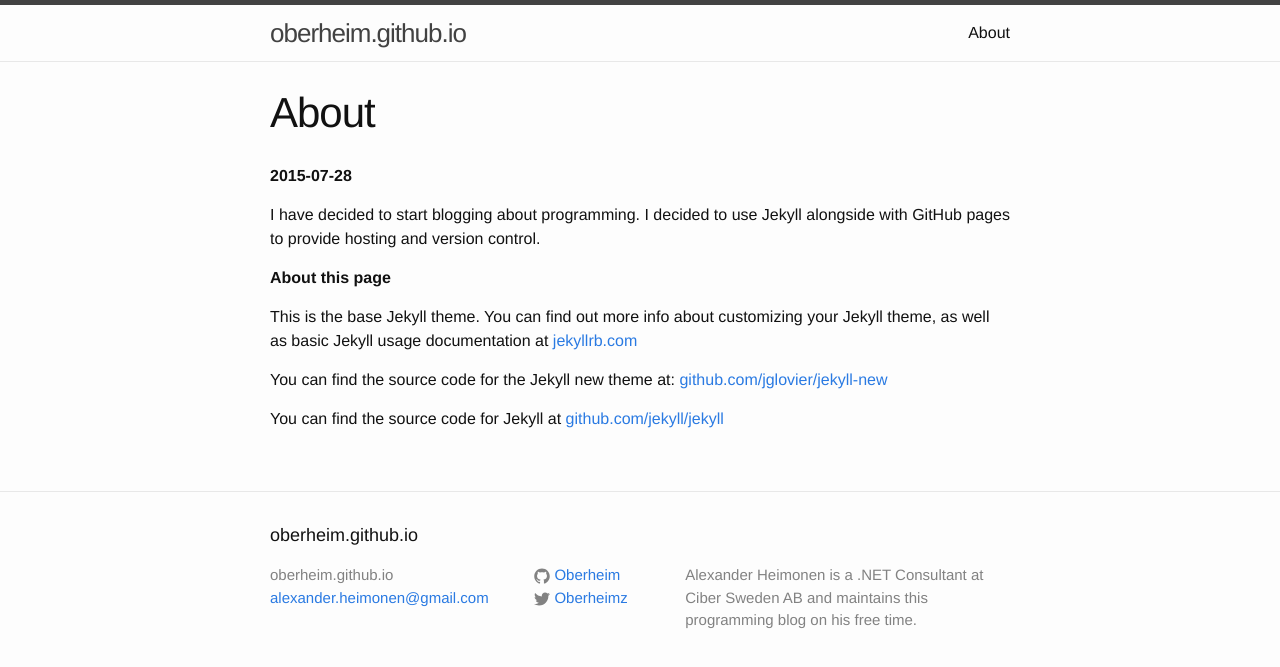
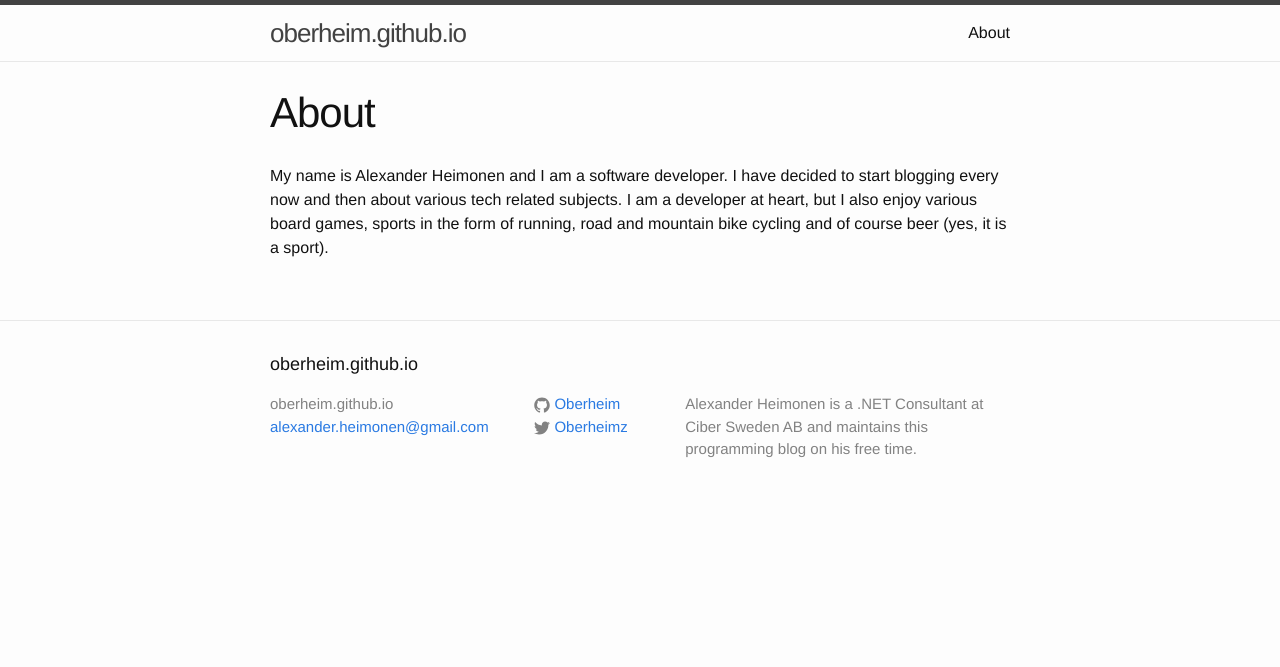
Before and after one commit to Oberheim/Oberheim.github.io, a Jekyll site: the page built from about.md, in a window 1280 px wide. Shown: the top 667 px of the page. Built offline with Jekyll 4.4.1, drawn with Linux system fonts in a browser that asks for light colours.

Commit message:
Added Discus commenting functionality and edited About page

```diff
--- a/_posts/2015-07-29-why-everyone-should-have-a-github-account.markdown
+++ b/_posts/2015-07-29-why-everyone-should-have-a-github-account.markdown
@@ -3,6 +3,7 @@
 title:  "Why everything you do should be on GitHub"
 date:   2015-07-29 16:27:46
 categories: GitHub
+comments: true
 ---
 I started studying computer science in 2010 and noticed that some of the students were actively using GitHub for their version control needs. I finally created my own account in September 2011 and thought that I was horribly late to the party, I had used various SVN based solutions for my school projects by then and finally decided that I should switch. However, I already had my workflows for SVN and TFS and never completed the transition, then I started to work full time within the .NET eco system and the company used a locally hosted TFS for version control. So I stayed put with my Visual Studio Online account and never thought more about it.
 
--- a/about.md
+++ b/about.md
@@ -4,13 +4,4 @@
 permalink: /about/
 ---
 
-<b>2015-07-28</b>
-<p>I have decided to start blogging about programming. I decided to use Jekyll alongside with GitHub pages to provide hosting and version control.</p>
-
-<p><b>About this page</b></p>
-
-This is the base Jekyll theme. You can find out more info about customizing your Jekyll theme, as well as basic Jekyll usage documentation at [jekyllrb.com](http://jekyllrb.com/)
-
-You can find the source code for the Jekyll new theme at: [github.com/jglovier/jekyll-new](https://github.com/jglovier/jekyll-new)
-
-You can find the source code for Jekyll at [github.com/jekyll/jekyll](https://github.com/jekyll/jekyll)
+My name is Alexander Heimonen and I am a software developer. I have decided to start blogging every now and then about various tech related subjects. I am a developer at heart, but I also enjoy various board games, sports in the form of running, road and mountain bike cycling and of course beer (yes, it is a sport).
```
Also changed, not shown: _layouts/post.html (+13 -0 lines), _posts/2015-07-28-welcome-to-jekyll.markdown (deleted, +0 -8 lines), 1 other file.
